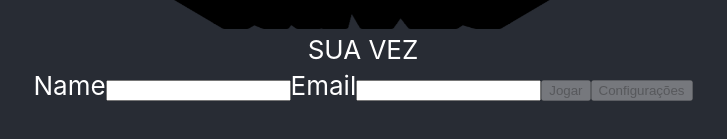
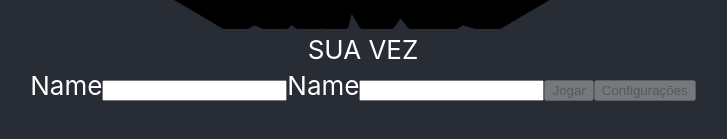
Before and after one commit to tryber/sd-05-project-trivia-react-redux-7, a React (Create React App) app: page / in a window 1280 px wide. Shown: the part 415-554 px from the top of the page, without its empty margins (277-1004 px from the left). Built offline with nearby package versions, Linux system fonts and the light colour scheme.

Commit message:
Criando componentes para o nome e email e usando na pagina Inicio.

```diff
--- /dev/null
+++ b/src/Components/EmailInput.js
@@ -0,0 +1,18 @@
+import React from 'react';
+
+const EmailInput = (props) => {
+  const { onChange } = props;
+  return (
+    <label htmlFor="email">
+      Name
+      <input
+        name="email"
+        type="text"
+        data-testid="input-gravatar-email"
+        onChange={onChange}
+      />
+    </label>
+  );
+};
+
+export default EmailInput;
--- /dev/null
+++ b/src/Components/NameInput.js
@@ -0,0 +1,18 @@
+import React from 'react';
+
+const NameInput = (props) => {
+  const { onChange } = props;
+  return (
+    <label htmlFor="email">
+      Name
+      <input
+        name="name"
+        type="text"
+        data-testid="input-palyer-name"
+        onChange={onChange}
+      />
+    </label>
+  );
+};
+
+export default NameInput;
--- a/src/Pages/Inicio.js
+++ b/src/Pages/Inicio.js
@@ -6,6 +6,8 @@ import { Link } from 'react-router-dom';
 import PropTypes from 'prop-types';
 import { connect } from 'react-redux';
 import { getGravatarSuccess } from '../Actions';
+import EmailInput from '../Components/EmailInput';
+import NameInput from '../Components/NameInput';
 
 class Inicio extends React.Component {
   constructor(props) {
@@ -34,13 +36,10 @@ class Inicio extends React.Component {
     const { login, getGravatarAvatar } = this.props;
     return (
       <div>
-        <label htmlFor="name">Name</label>
-        <input
-          name="name" type="text" data-testid="input-player-name"
+        <NameInput
           onChange={(event) => this.handleChange(event)}
         />
-        <label htmlFor="email">Email</label>
-        <input name="email" type="text" data-testid="input-gravatar-email"
+        <EmailInput
           onChange={(event) => this.handleChange(event)}
         />
         <Link to="/jogo">
```
